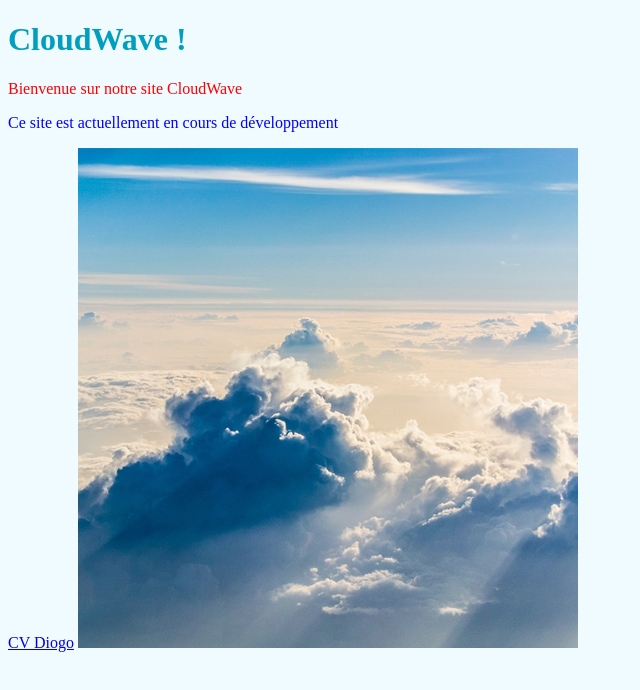
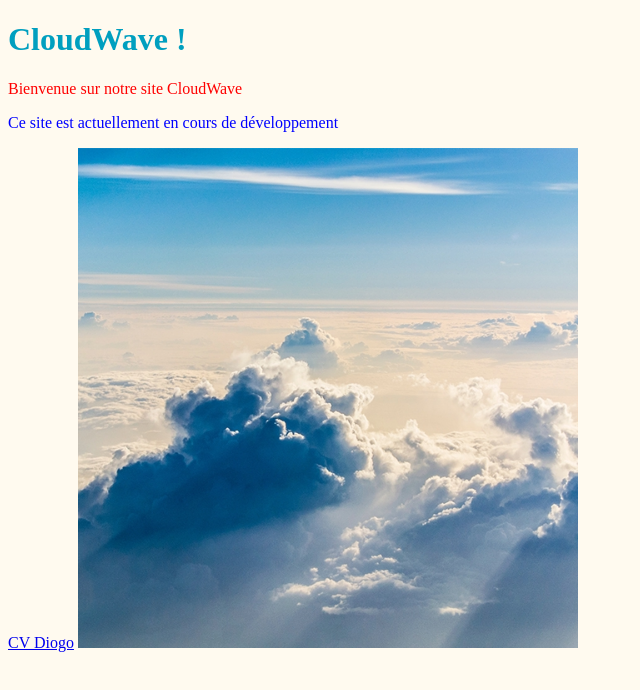
Before and after one commit to clemhaus/cloudwave, a plain HTML site: page index.html in a window 1280 px wide. Shown: the whole page, without its empty margins (0-640 px from the left). Drawn offline with Linux system fonts and the light colour scheme.

Commit message:
change background color

```diff
--- a/css/styles.css
+++ b/css/styles.css
@@ -12,5 +12,5 @@ p.warning {
 }
 
 body {
-	background-color: #F0FBFF;
+	background-color: #FFFAEF;
 }
```
